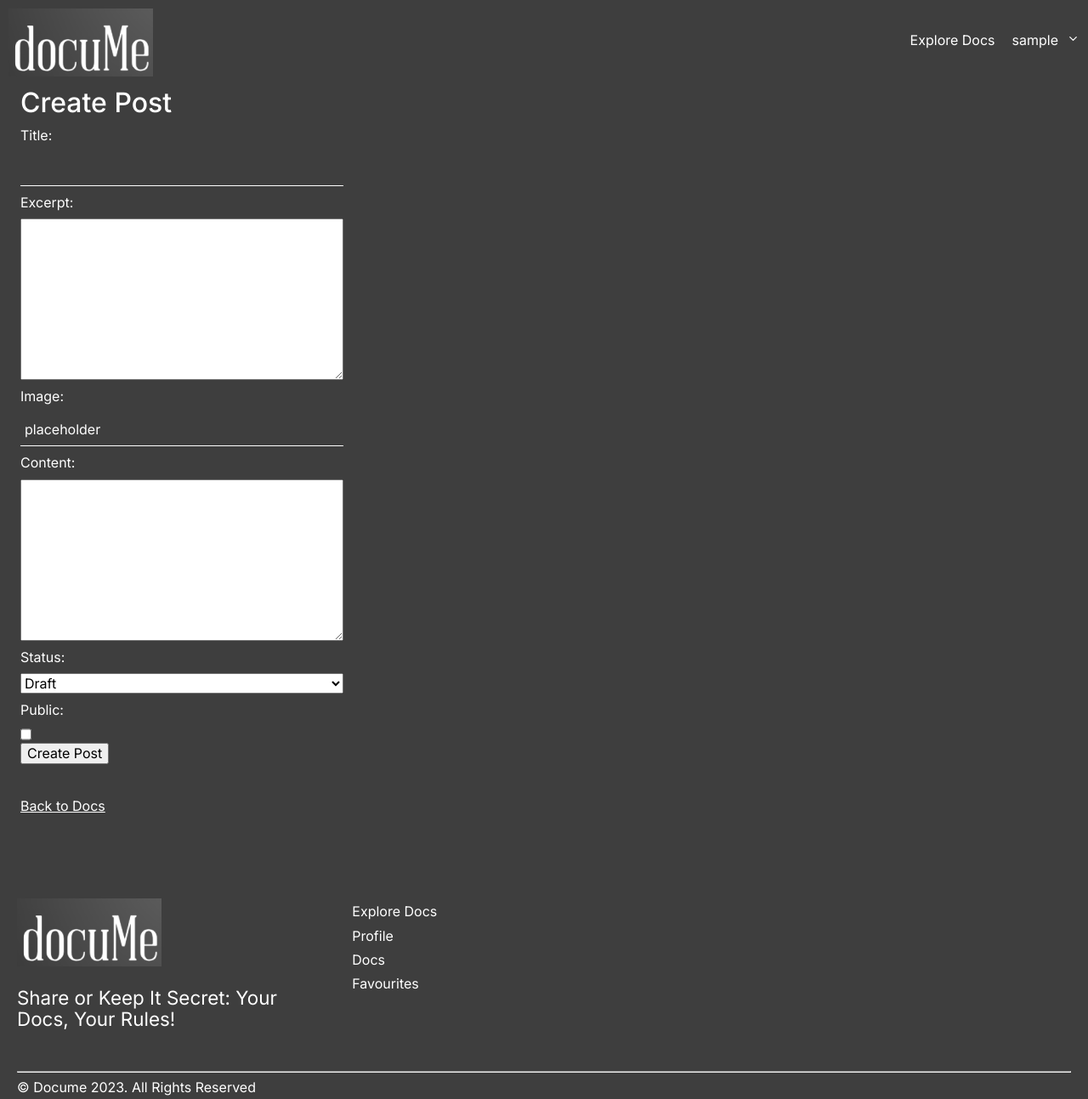
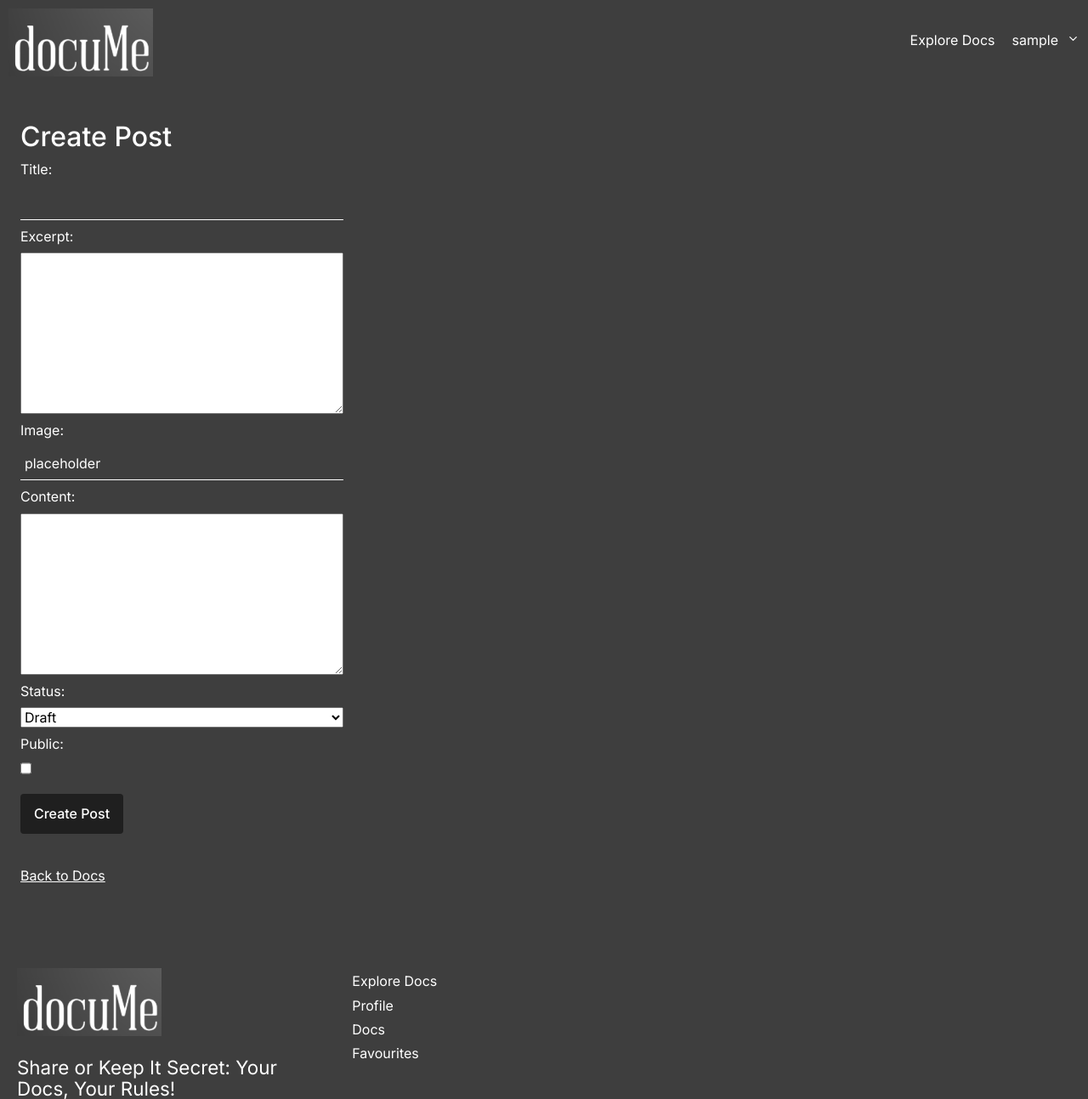
Before and after one commit to saamauro92/docume, a Django app: page /create_post/ in a window 1280 px wide. Shown: the top 1293 px of the page at 85% size. Run offline with Django 3.2, Linux system fonts and the light colour scheme; the visitor is signed in with stand-in values (Sample User, id 1); style sheets or scripts are compiled from the project's sources; some libraries are stand-ins or nearby versions.

Commit message:
Add submit type button styles for forms

```diff
--- a/static/css/style.scss
+++ b/static/css/style.scss
@@ -323,6 +323,23 @@ form {
     display: flex;
     flex-direction: column;
     gap: 10px;
+  }
+  button[type=submit] {
+    color: $white;
+    font-weight: 500;
+    margin-top: 20px;
+    display: inline-block;
+    padding: 14px 16px;
+    background-color: $secondary2;
+    transition: 0.2s ease all;
+    border-radius: 4px;
+    text-align: center;
+    outline: none;
+    border: none;
+    cursor: pointer;
+    &:hover {
+      background-color: darken($secondary2, 3);
+    }
   }
 }
 
@@ -706,3 +723,13 @@ form {
     }
   }
 }
+
+
+//----------------------------------- CREATE_POST.html
+
+
+.create-post {
+  padding-top: 40px;
+
+
+}
```
